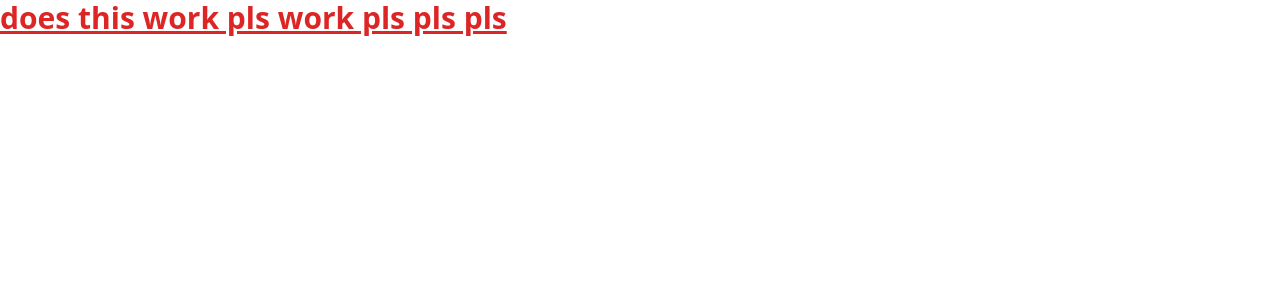
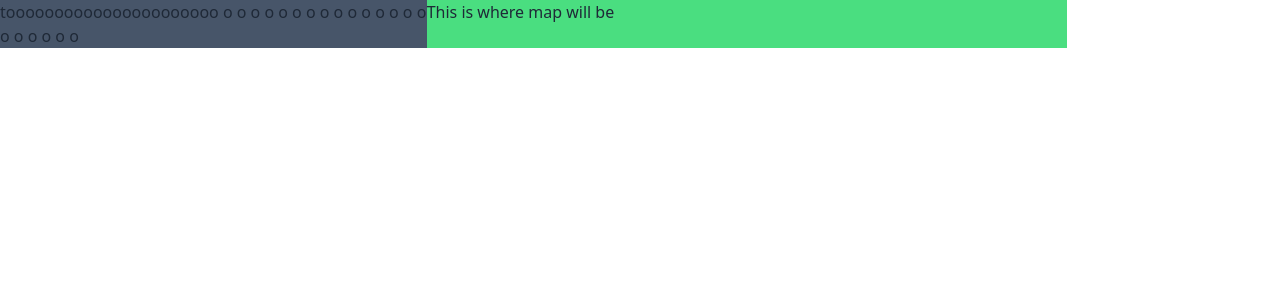
Before and after one commit to chase-lahner/eco-map, a React (Vite) app in the folder demos/eco-map/: page / in a window 1280 px wide. Shown: the top 300 px of the page. Built offline with nearby package versions, Linux system fonts and the light colour scheme.

Commit message:
update daisy deps

```diff
--- a/demos/eco-map/package.json
+++ b/demos/eco-map/package.json
@@ -10,6 +10,7 @@
     "preview": "vite preview"
   },
   "dependencies": {
+    "@material-tailwind/react": "^2.1.10",
     "react": "^18.3.1",
     "react-dom": "^18.3.1"
   },
@@ -19,6 +20,7 @@
     "@types/react-dom": "^18.3.0",
     "@vitejs/plugin-react": "^4.3.1",
     "autoprefixer": "^10.4.20",
+    "daisyui": "^4.12.10",
     "eslint": "^9.9.0",
     "eslint-plugin-react-hooks": "^5.1.0-rc.0",
     "eslint-plugin-react-refresh": "^0.4.9",
--- a/demos/eco-map/src/index.css
+++ b/demos/eco-map/src/index.css
@@ -1,3 +1,3 @@
 @tailwind base;
-@tailwind componenets;
+@tailwind components;
 @tailwind utilities;
--- a/demos/eco-map/src/main.tsx
+++ b/demos/eco-map/src/main.tsx
@@ -1,10 +1,11 @@
 import { StrictMode } from 'react'
 import { createRoot } from 'react-dom/client'
 import App from './App.tsx'
+import MainPage from './main_page.tsx'
 import './index.css'
 
 createRoot(document.getElementById('root')!).render(
   <StrictMode>
-    <App />
+    <MainPage />
   </StrictMode>,
 )
--- /dev/null
+++ b/demos/eco-map/src/main_page.tsx
@@ -0,0 +1,22 @@
+import { useState } from "react";
+
+
+function MainPage() {
+
+    return (
+        <div className="flex flex-row">
+            <div className="flex-initial basis-2/6 bg-slate-600">
+                <h1>toooooooooooooooooooooo  o o o o o o o o o o o o o o o o o o o o o</h1>
+            </div>
+            <div className="basis-1/2 bg-green-400">
+                <h1>This is where map will be</h1>
+
+            </div>
+
+        </div>
+    )
+
+
+}
+
+export default MainPage;
--- a/demos/eco-map/tailwind.config.js
+++ b/demos/eco-map/tailwind.config.js
@@ -6,5 +6,5 @@ export default {
   theme: {
     extend: {},
   },
-  plugins: [],
+  plugins: [require('daisyui')],
 }
```
Also changed, not shown: 1 other file (tests, documents, lock files or other folders).
